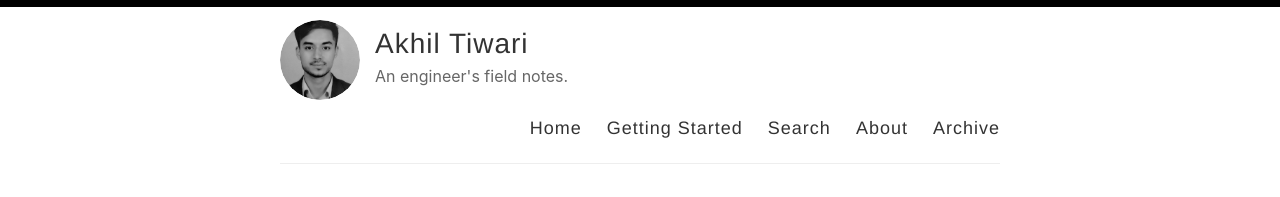
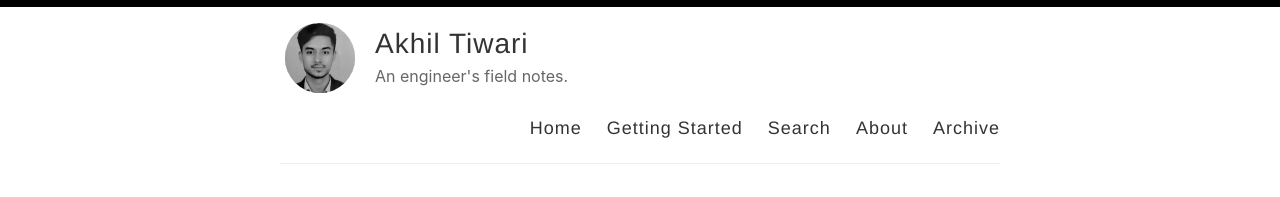
Before and after one commit to hero-007/atnotes.in, a Jekyll site: the page built from index.html, in a window 1280 px wide. Shown: the top 197 px of the page. Built offline with Jekyll 4.4.1, drawn with Linux system fonts in a browser that asks for light colours; the list of posts is cut into pages by our own code.

Commit message:
Refine avatar image styles by adjusting object positioning and scaling for enhanced visual presentation.

```diff
--- a/assets/style.scss
+++ b/assets/style.scss
@@ -299,7 +299,9 @@ p > img {
     height: 100%;
     border-radius: 50%;
     object-fit: cover;
-    object-position: center 18%;
+    object-position: center top;
+    transform: scale(0.88);
+    transform-origin: center 28%;
     aspect-ratio: 1;
   }
 }
```
